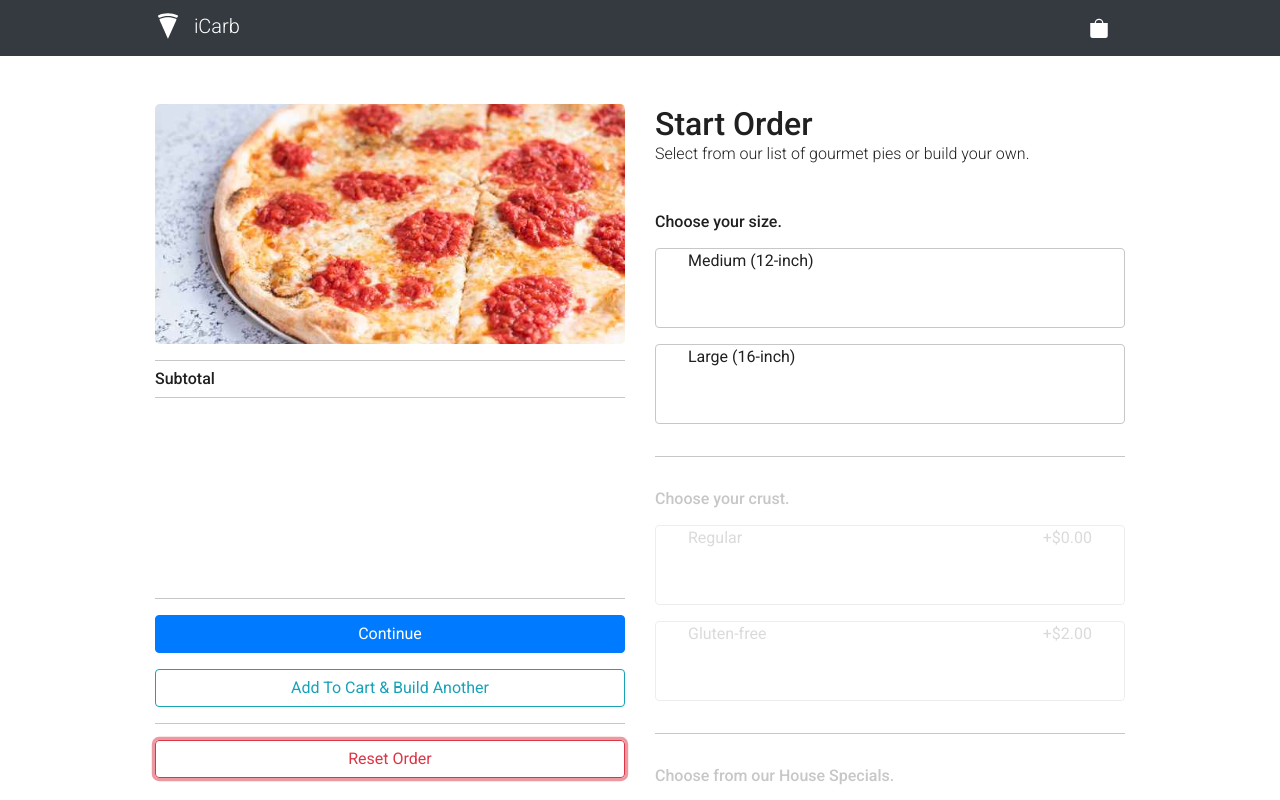
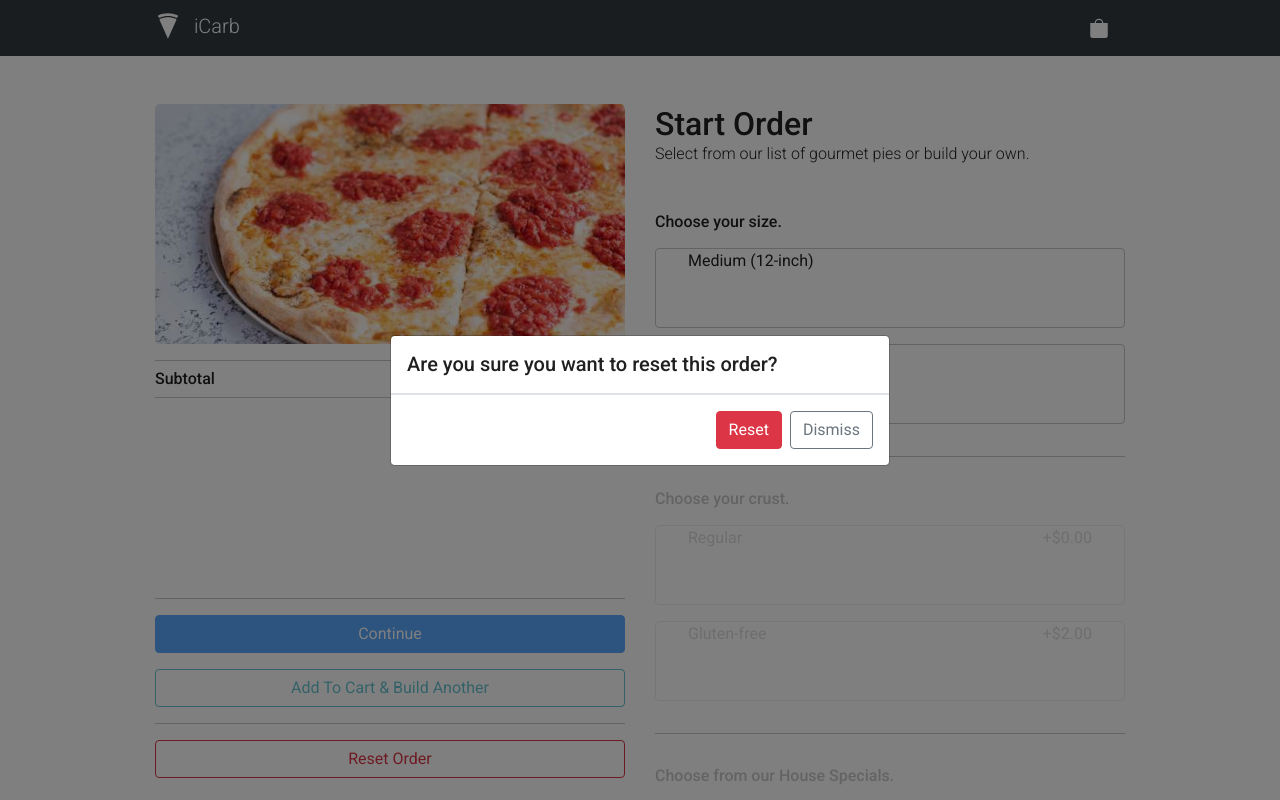
Before and after one commit to sketchbook21/icarb, a React (Create React App) app: page /icarb/pizza/1 in a window 1280 px wide. Both pictures are taken after a click on the button "Reset Order". Built offline with nearby package versions, Linux system fonts and the light colour scheme.

Commit message:
reset button

```diff
--- a/src/components/Order.js
+++ b/src/components/Order.js
@@ -1,11 +1,12 @@
-import React from "react";
+import React, { useState } from "react";
 import { connect } from "react-redux";
 import { Container, Row, Col, Button, Image } from "react-bootstrap";
 import { useHistory } from "react-router";
+import { chooseOption, resetOrder } from "../modules/pizzas";
 import SubtotalContainer from "./containers/SubtotalContainer";
 import OptionBlock from "./tiles/OptionBlock";
 import OptionCheckBlock from "./tiles/OptionCheckBlock";
-import { chooseOption } from "../modules/pizzas";
+import ResetModal from "./ResetModal";
 
 const Order = ({
   pizzaSizes,
@@ -15,7 +16,9 @@ const Order = ({
   chooseOption,
   subtotalItems,
   mdSizeSelected,
+  resetOrder,
 }) => {
+  const [modalShow, setModalShow] = useState(false);
   const history = useHistory();
   const cheesePizzas = pizzaStyles.filter((pizza) => pizza.type === "cheese");
   const vegPizzas = pizzaStyles.filter((pizza) => pizza.type === "veg");
@@ -52,6 +55,8 @@ const Order = ({
     ? "my-3 fw-5"
     : "my-3 fw-5 disabled-block";
 
+  const checkoutDisabled = subtotalItems.length > 2 ? false : true;
+
   return (
     <Container className="mt-5 mx-auto">
       <Row>
@@ -62,13 +67,19 @@ const Order = ({
             mdSizeSelected={mdSizeSelected}
           />
           <div className="line-below">
-            <Button className="mb-3" block={true} onClick={handleContinue}>
+            <Button
+              className="mb-3"
+              block={true}
+              disabled={checkoutDisabled}
+              onClick={handleContinue}
+            >
               Continue
             </Button>
             <Button
               className="mb-3"
               variant="outline-info"
               block={true}
+              disabled={checkoutDisabled}
               onClick={() => alert("add to cart")}
             >
               Add To Cart & Build Another
@@ -77,7 +88,7 @@ const Order = ({
           <Button
             variant="outline-danger"
             block={true}
-            onClick={() => alert("reset")}
+            onClick={() => setModalShow(true)}
           >
             Reset Order
           </Button>
@@ -138,6 +149,11 @@ const Order = ({
           />
         </Col>
       </Row>
+      <ResetModal
+        show={modalShow}
+        onHide={() => setModalShow(false)}
+        resetOrder={() => resetOrder()}
+      />
     </Container>
   );
 };
@@ -165,6 +181,7 @@ const mapDispatchToProps = (dispatch) => {
   return {
     chooseOption: (category, toppingId) =>
       dispatch(chooseOption(category, toppingId)),
+    resetOrder: () => dispatch(resetOrder()),
   };
 };
 
--- /dev/null
+++ b/src/components/ResetModal.js
@@ -0,0 +1,35 @@
+import React from "react";
+import { Modal, Button } from "react-bootstrap";
+
+const ResetModal = (props) => {
+  const handleReset = () => {
+    props.resetOrder();
+    props.onHide();
+  };
+  return (
+    <Modal
+      show={props.show}
+      onHide={props.onHide}
+      size="md"
+      aria-labelledby="contained-modal-title-vcenter"
+      centered
+    >
+      <Modal.Header>
+        <div className="fs-3 fw-5" id="contained-modal-title-vcenter">
+          Are you sure you want to reset this order?
+        </div>
+      </Modal.Header>
+
+      <Modal.Footer>
+        <Button variant="danger" onClick={handleReset}>
+          Reset
+        </Button>
+        <Button variant="outline-secondary" onClick={props.onHide}>
+          Dismiss
+        </Button>
+      </Modal.Footer>
+    </Modal>
+  );
+};
+
+export default ResetModal;
--- a/src/components/tiles/OptionCheckBlock.js
+++ b/src/components/tiles/OptionCheckBlock.js
@@ -15,6 +15,7 @@ const OptionCheckBlock = ({
       <Col key={option.id} md={6} className="mb-2">
         <Form.Check
           type="checkbox"
+          checked={option.active}
           id={option.name}
           label={option.name}
           disabled={!prevBlockSelected}
--- a/src/modules/pizzas.js
+++ b/src/modules/pizzas.js
@@ -7,6 +7,7 @@ import {
 
 // Action type constants
 const CHOOSE_OPTION = "CHOOSE_OPTION";
+const RESET_ORDER = "RESET_ORDER";
 
 // Action creators
 
@@ -15,6 +16,12 @@ const chooseOption = (category, id) => {
     type: CHOOSE_OPTION,
     category: category,
     id,
+  };
+};
+
+const resetOrder = () => {
+  return {
+    type: RESET_ORDER,
   };
 };
 
@@ -93,7 +100,17 @@ const pizzas = (state = initialState, action) => {
         pizzaOptions: newPizzaOptionsState,
         subtotalItems: newSubtotalItems,
       };
-
+    case RESET_ORDER:
+      const resetPizzaOptions = state.pizzaOptions.concat();
+      resetPizzaOptions.forEach((option) => {
+        option.active = false;
+      });
+      const resetSubtotalItems = [];
+      return {
+        ...state,
+        pizzaOptions: resetPizzaOptions,
+        subtotalItems: resetSubtotalItems,
+      };
     default:
       return state;
   }
@@ -101,4 +118,4 @@ const pizzas = (state = initialState, action) => {
 
 // Export statement
 
-export { pizzas, chooseOption };
+export { pizzas, chooseOption, resetOrder };
```
